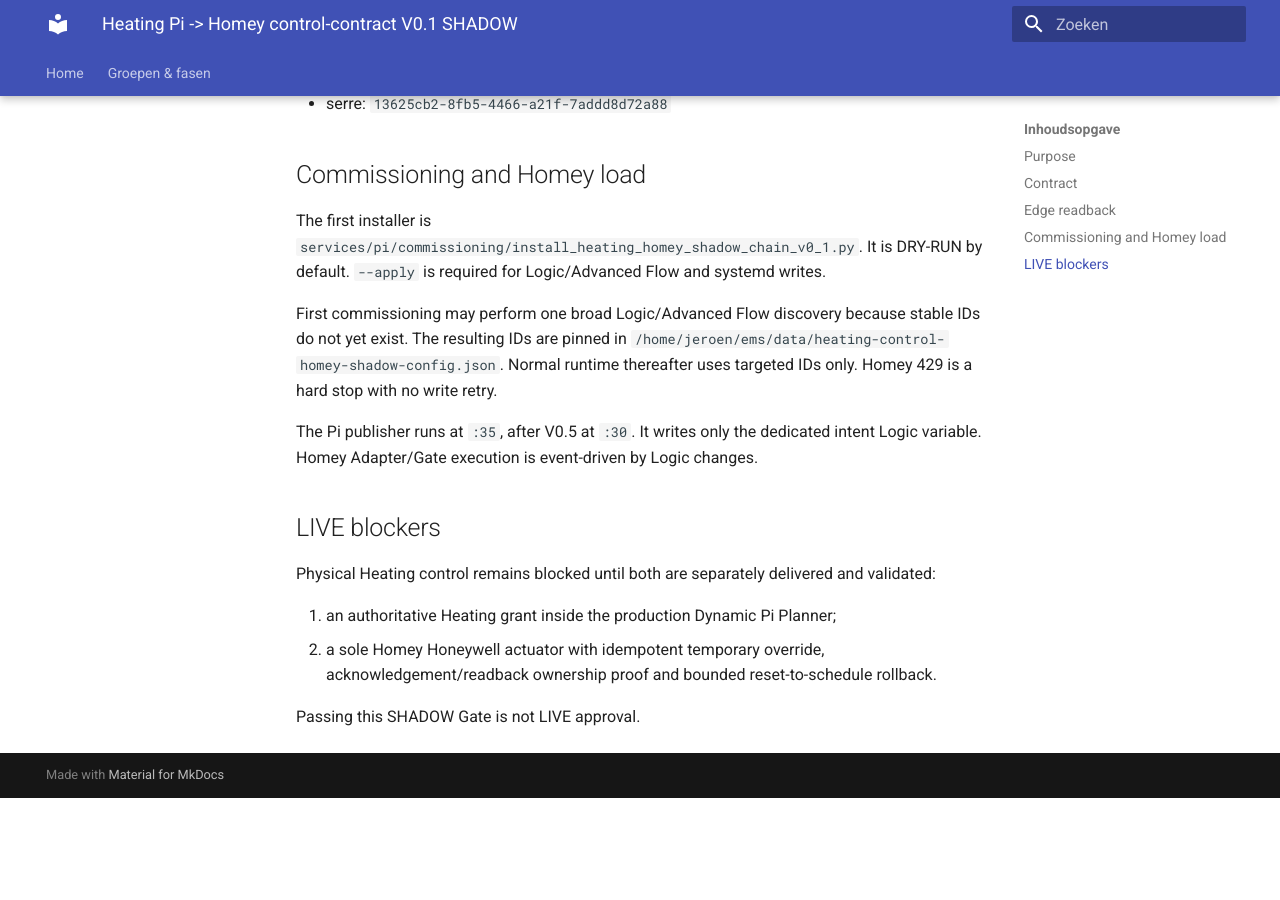
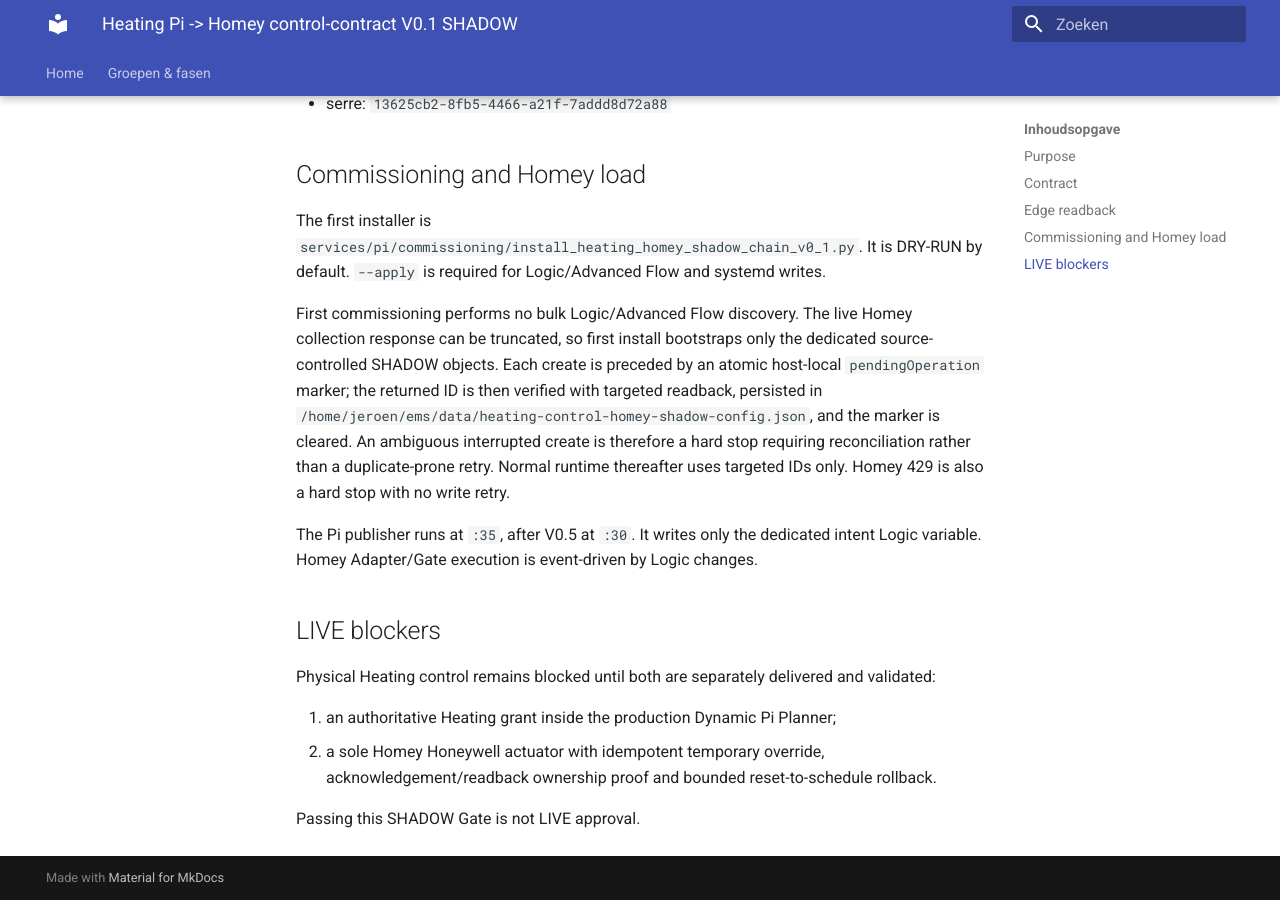
Before and after one commit to OnsKasteeltje/homey-energy-manual, an MkDocs documentation site: the page built from docs/commissioning/heating-homey-shadow-chain-v0.1.md, in a window 1280 px wide and 900 px high, scrolled down 1805 px. Built offline with MkDocs 1.6.1 and Material for MkDocs 9.7.7, drawn with Linux system fonts in a browser that asks for light colours; before the commit the page ends 2603 px from its top, so only the background shows below that.

Commit message:
docs(heating): document no-discovery first install

```diff
--- a/docs/commissioning/heating-homey-shadow-chain-v0.1.md
+++ b/docs/commissioning/heating-homey-shadow-chain-v0.1.md
@@ -83,11 +83,16 @@ The first installer is
 It is DRY-RUN by default. `--apply` is required for Logic/Advanced Flow and
 systemd writes.
 
-First commissioning may perform one broad Logic/Advanced Flow discovery because
-stable IDs do not yet exist. The resulting IDs are pinned in
-`/home/jeroen/ems/data/heating-control-homey-shadow-config.json`. Normal
-runtime thereafter uses targeted IDs only. Homey 429 is a hard stop with no
-write retry.
+First commissioning performs no bulk Logic/Advanced Flow discovery. The live
+Homey collection response can be truncated, so first install bootstraps only
+the dedicated source-controlled SHADOW objects. Each create is preceded by an
+atomic host-local `pendingOperation` marker; the returned ID is then verified
+with targeted readback, persisted in
+`/home/jeroen/ems/data/heating-control-homey-shadow-config.json`, and the
+marker is cleared. An ambiguous interrupted create is therefore a hard stop
+requiring reconciliation rather than a duplicate-prone retry. Normal runtime
+thereafter uses targeted IDs only. Homey 429 is also a hard stop with no write
+retry.
 
 The Pi publisher runs at `:35`, after V0.5 at `:30`. It writes only the
 dedicated intent Logic variable. Homey Adapter/Gate execution is event-driven by
```
